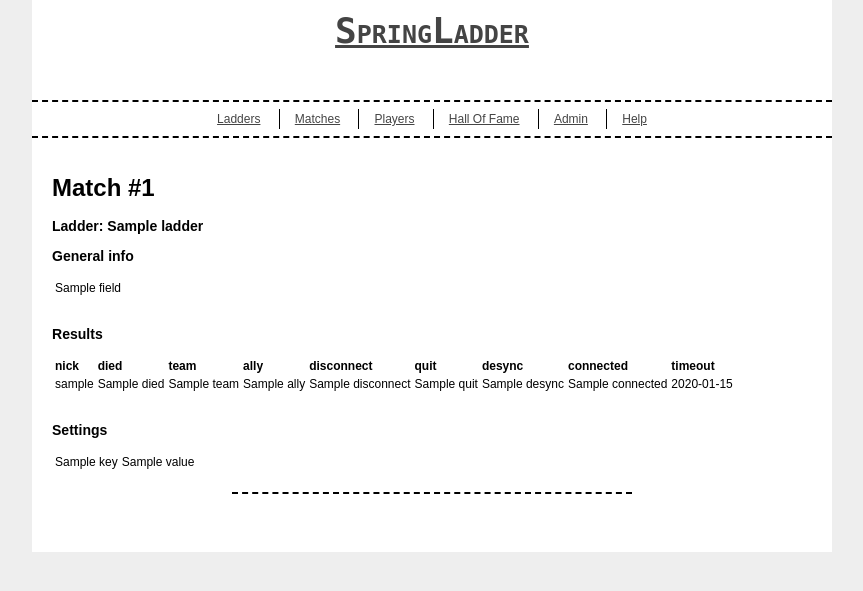
After one commit to renefritze/SpringLadder, a Python web app: template website/templates/viewplayer.html in a window 1280 px wide. The commit adds this page. Shown: the top 591 px of the page, without its empty margins (168-1031 px from the left). Run offline with Jinja, Linux system fonts and the light colour scheme; the template is opened without the code that fills it: most values are stand-ins (such as "Sample title", 1, 10 or a date in 2020).

Commit message:
new files

```diff
--- a/website/style.css
+++ b/website/style.css
@@ -61,7 +61,7 @@ p{
 	margin-left: 0;
 	padding-left: 0;
 	display: inline;
-	}
+}
 
 #menu_top ul li {
 	margin-left: 0;
@@ -69,7 +69,7 @@ p{
 	border-left: 1px solid #000;
 	list-style: none;
 	display: inline;
-	}
+}
 
 
 #menu_top ul li.first {
@@ -77,23 +77,8 @@ p{
 	border-left: none;
 	list-style: none;
 	display: inline;
-	}
-
-ul.menu {
-	/*list-style-type:none;
-	display:block;
-	margin: auto;
-	padding:0px;
-	background:none;*/
 }
 
-ul.menu li {
-/*	display:inline;
-	font-size:13px;
-	font-weight:bold;
-	font-style:italic;
-	line-height:28px;*/
-}
 
 a.nav:link, a.nav:visited {
 	/*display:block; float:left; padding:0px;width:122px; height:28px; margin:0px 5px 0px 5px; text-align:center;
@@ -150,6 +135,7 @@ a.nav:hover {
 	width: 33%;
 	float: left;
 }
+
 #index_block_center_wrapper {
 	width: 100%;
 	float: left;
@@ -157,11 +143,19 @@ a.nav:hover {
 }
 
 #index_block_content {
-	padding-left: 5px;
-	padding-right: 5px;
+	padding-left: 0px;
+	padding-right: 0px;
 	text-align: center;
 	font-size: 80%;
 }
+
+#index_block_content ul li {
+/* 	margin-left: -10px; */
+	padding: 2px 2px;
+	list-style: none;
+	list-style-position:inside;
+}
+
 /*---------------------pagination-----------------------------*/
 
 
--- a/website/templates/base.html
+++ b/website/templates/base.html
@@ -16,7 +16,11 @@
 		<div id="menu_top">
 			<ul>
 				<li class='first'><a class="nav" href="/viewladder.py">Ladders</a></li>
-				<li><a class="nav" href="/viewmatch.py">Matches</a></li>
+				<li><a href="/viewmatch.py">Matches</a></li>
+				<li><a href="/viewplayer.py">Players</a></li>
+				<li><a href="/fame.py">Hall Of Fame</a></li>
+				<li><a href="/admin/">Admin</a></li>
+				<li><a href="/help.py">Help</a></li>
 			</ul>
 		</div>
 
--- /dev/null
+++ b/website/templates/viewplayer.html
@@ -0,0 +1,62 @@
+{% extends "base.html" %}
+
+{% block content %}
+<h1>Match #{{matchinfo.match.id}}</h1>
+<h3>Ladder: {{ladder.name}}</h3>
+<h3> General info </h3>
+<table >
+<tbody>
+{% for row in matchinfo.rows %}
+<tr>
+	{% for field in row %}
+		<td>{{field}}</td>
+	{% endfor %}
+</tr>
+{% endfor %}
+</tbody>
+</table>
+<br/>
+<h3> Results </h3>
+<table >
+<thead>
+	<tr>
+		<td>nick</td>
+		<td>died</td>
+		<td>team</td>
+		<td>ally</td>
+		<td>disconnect</td>
+		<td>quit</td>
+		<td>desync</td>
+		<td>connected</td>
+		<td>timeout</td>
+	</tr>
+</thead>
+<tbody>
+{% for r in matchinfo.match.results %}
+<tr>
+		<td>{{r.player.nick}}</td>
+		<td>{{r.died}}</td>
+		<td>{{r.team}}</td>
+		<td>{{r.ally}}</td>
+		<td>{{r.disconnect}}</td>
+		<td>{{r.quit}}</td>
+		<td>{{r.desync}}</td>
+		<td>{{r.connected}}</td>
+		<td>{{r.timeout}}</td>
+</tr>
+{% endfor %}
+</tbody>
+</table>
+
+<br/>
+<h3> Settings </h3>
+<table >
+<tbody>
+{% for s in matchinfo.match.settings %}
+<tr>
+		<td>{{s.key}}</td><td>{{s.value}}</td>
+</tr>
+{% endfor %}
+</tbody>
+</table>
+{% endblock %}
```
Also changed, not shown: website/templates/viewplayerlist.html (added, +13 -0 lines), website/fame.py (added), website/help.py (added), website/templates/fame.html (added), website/templates/help.html (added).
